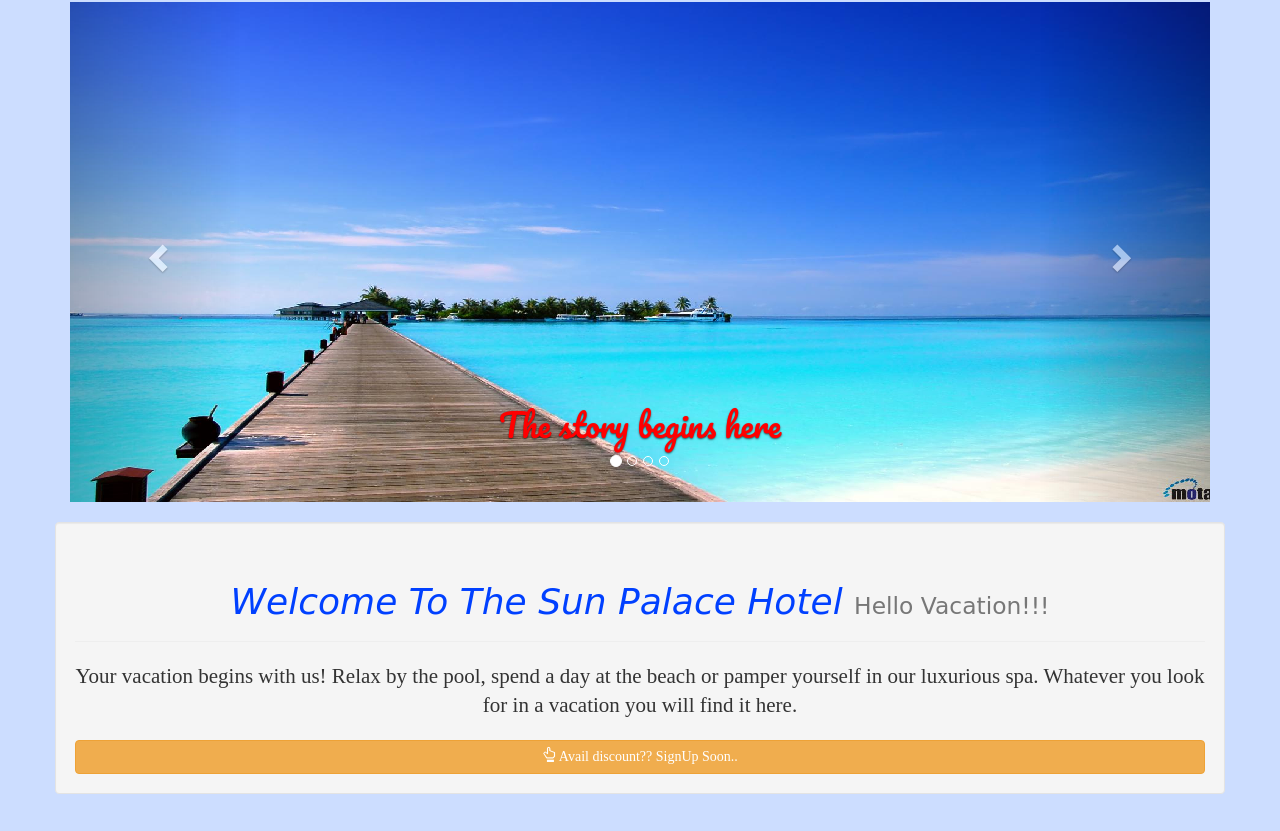
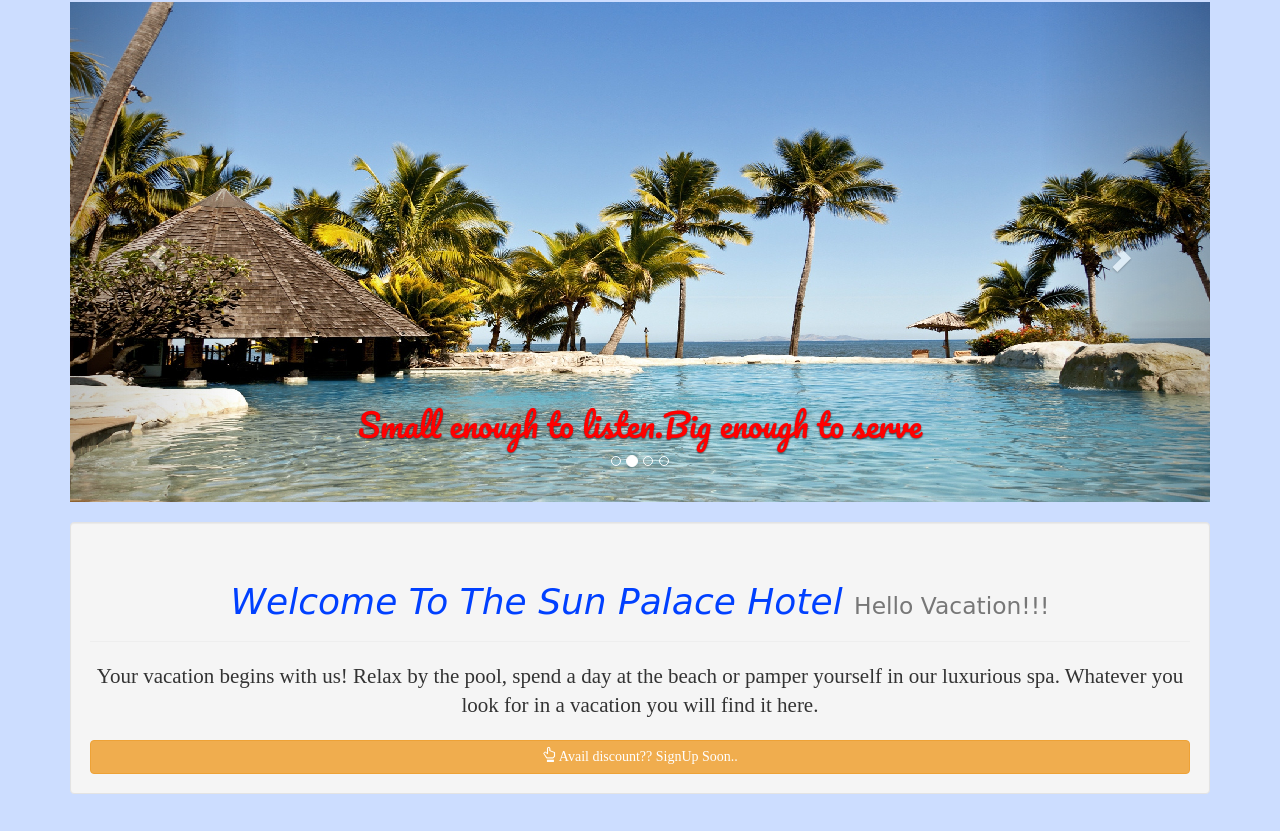
Before and after one commit to dhiviyalakshmi/Assignments, a plain HTML site: page bootstrapassignment-2/index.html in a window 1280 px wide. Shown: the part 58-889 px from the top of the page. Drawn offline with nearby package versions, Linux system fonts and the light colour scheme; a web font is replaced by a local one.

Commit message:
Unwanted Spaces removed

```diff
--- a/bootstrapassignment-2/aboutus.html
+++ b/bootstrapassignment-2/aboutus.html
@@ -125,10 +125,9 @@
 			</div><!-- end row -->
 		</div><!-- end container -->
 	</footer> <!-- end of footer -->
-
+	<script src="http://code.jquery.com/jquery.js"></script>
 	<!-- Bootstrap JS -->
 	<script src="bootstrap/js/bootstrap.min.js"></script>
-
 	<!-- Custom JS -->
 	<script src="includes/js/script.js"></script>
 
--- a/bootstrapassignment-2/includes/css/styles.css
+++ b/bootstrapassignment-2/includes/css/styles.css
@@ -1,16 +1,13 @@
-/*
-
-My Custom CSS
-=============
-
-Author:  Dhiviyalakshmi
-Updated: October 2016
-*/
-
 /*  Global Styles */
 
   .well p ,.well a,.navbar a,#more_info li{
     font-family: 'Trirong', serif;
+  }
+
+  .heading-well
+  {
+    margin-left:15px;
+    margin-right:15px;
   }
 
   .well h1,.panel-title,#more_info h2,#activities h2{
@@ -31,10 +28,8 @@ Updated: October 2016
 }
 #bigCallout
 {
-
-    margin-top: 20px;
+     margin-top: 20px;
     text-align: center;
-
 }
 body
 {
@@ -83,7 +78,6 @@ body
   color:   #990033;
 }
 
-
 /* Layout */
 
 #features
@@ -94,8 +88,6 @@ body
   font-size: 20px;
 
 }
-
-
 .feature:hover
 {
   border:5px solid #0040ff;
@@ -111,8 +103,6 @@ body
 {
   margin-top: 10px;
 }
-
-
 
 /*  Navbar */
 
@@ -259,6 +249,4 @@ footer
    {
        background: url('../../images/hotelslide4l.jpg') top center no-repeat;
    }
-
-
 }
--- a/bootstrapassignment-2/index.html
+++ b/bootstrapassignment-2/index.html
@@ -116,7 +116,7 @@
 						<a href="" class="btn btn-large btn-block btn-default"><span class="glyphicon glyphicon-phone"></span> Call us for booking</a>
 					</div><!-- end well-small -->
 
-					<div class="well">
+					<div class="well heading-well">
 						<div class="page-header">
 							<h1><i>Welcome To The Sun Palace Hotel </i><small>Hello Vacation!!!</small></h1>
 						</div><!-- end page-header -->
@@ -336,9 +336,10 @@
 			</div><!-- end row -->
 		</div><!-- end container -->
 	</footer> <!-- end of footer -->
+
+	<script src="http://code.jquery.com/jquery.js"></script>
 	<!-- Bootstrap JS -->
 	<script src="bootstrap/js/bootstrap.min.js"></script>
-
 	<!-- Custom JS -->
 	<script src="includes/js/script.js"></script>
 
```
